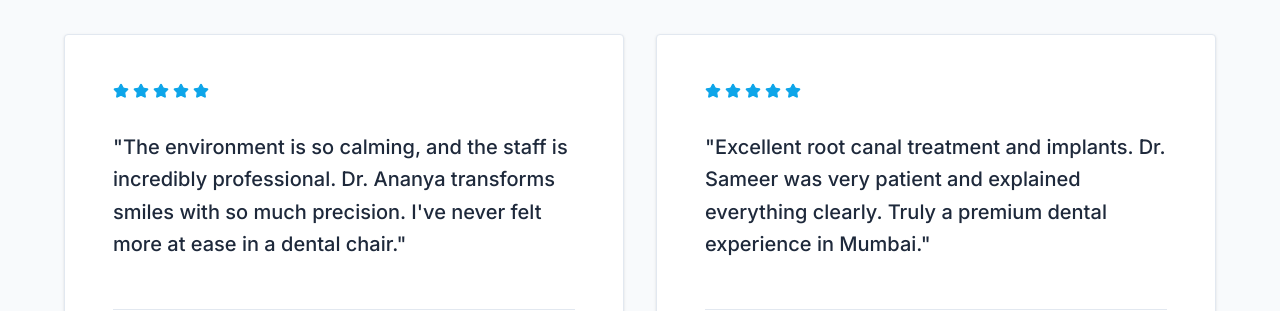
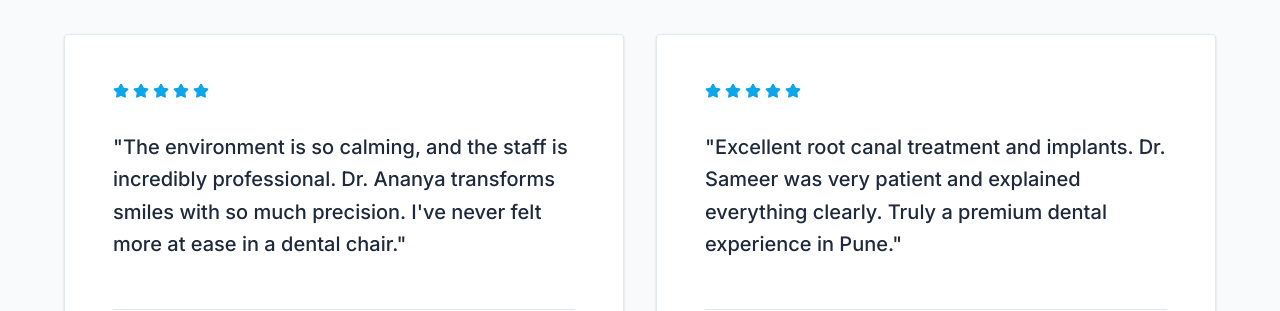
Before and after one commit to arsalaan024/Smile_Sure, a React (Vite) app: page / in a window 1280 px wide. Shown: the part 2840-3151 px from the top of the page. Built offline with nearby package versions, Linux system fonts and the light colour scheme; no server answers.

Commit message:
Update testimonials to Pune location

```diff
--- a/src/components/Testimonials.tsx
+++ b/src/components/Testimonials.tsx
@@ -11,7 +11,7 @@ const testimonials = [
   {
     name: "Arjun Mehta",
     role: "Implant Patient",
-    content: "Excellent root canal treatment and implants. Dr. Sameer was very patient and explained everything clearly. Truly a premium dental experience in Mumbai.",
+    content: "Excellent root canal treatment and implants. Dr. Sameer was very patient and explained everything clearly. Truly a premium dental experience in Pune.",
     image: "https://images.unsplash.com/photo-1472099645785-5658abf4ff4e?auto=format&fit=crop&q=80&w=200"
   }
 ];
```
